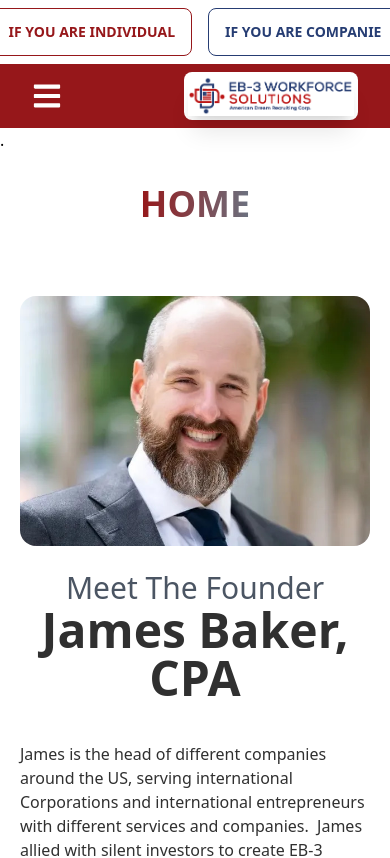
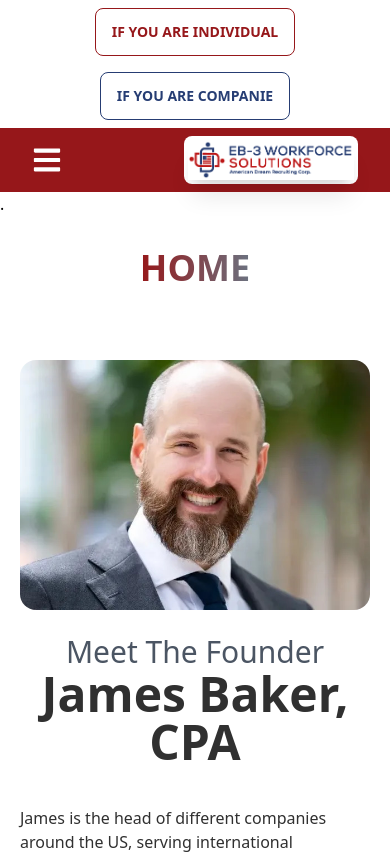
Before and after one commit to bryansanudo/workforce, a React (Vite) app: page /individuals/home in a window 390 px wide. Shown: the top 858 px of the page. Built offline with nearby package versions, Linux system fonts and the light colour scheme; the HTML template or start-up script is replaced by a standard one.

Commit message:
bug mobile

```diff
--- a/src/components/Companies.jsx
+++ b/src/components/Companies.jsx
@@ -23,7 +23,7 @@ const Companies = ({ content, setContent }) => {
 
   return (
     <>
-      <div className="flex items-center justify-center gap-4 my-2 mx-20">
+      <div className="flex items-center flex-col md:flex-row justify-center gap-4 my-2 mx-20">
         <button
           className="btn btn-outline  btn-primary"
           onClick={btnIndividuals}
--- a/src/components/Individuals.jsx
+++ b/src/components/Individuals.jsx
@@ -25,7 +25,7 @@ const Individuals = ({ content, setContent }) => {
 
   return (
     <>
-      <div className="flex items-center justify-center  gap-4 mx-20 my-2">
+      <div className="flex flex-col md:flex-row items-center justify-center  gap-4 mx-20 my-2">
         <button
           className="btn btn-outline  btn-primary"
           onClick={btnIndividuals}
```
